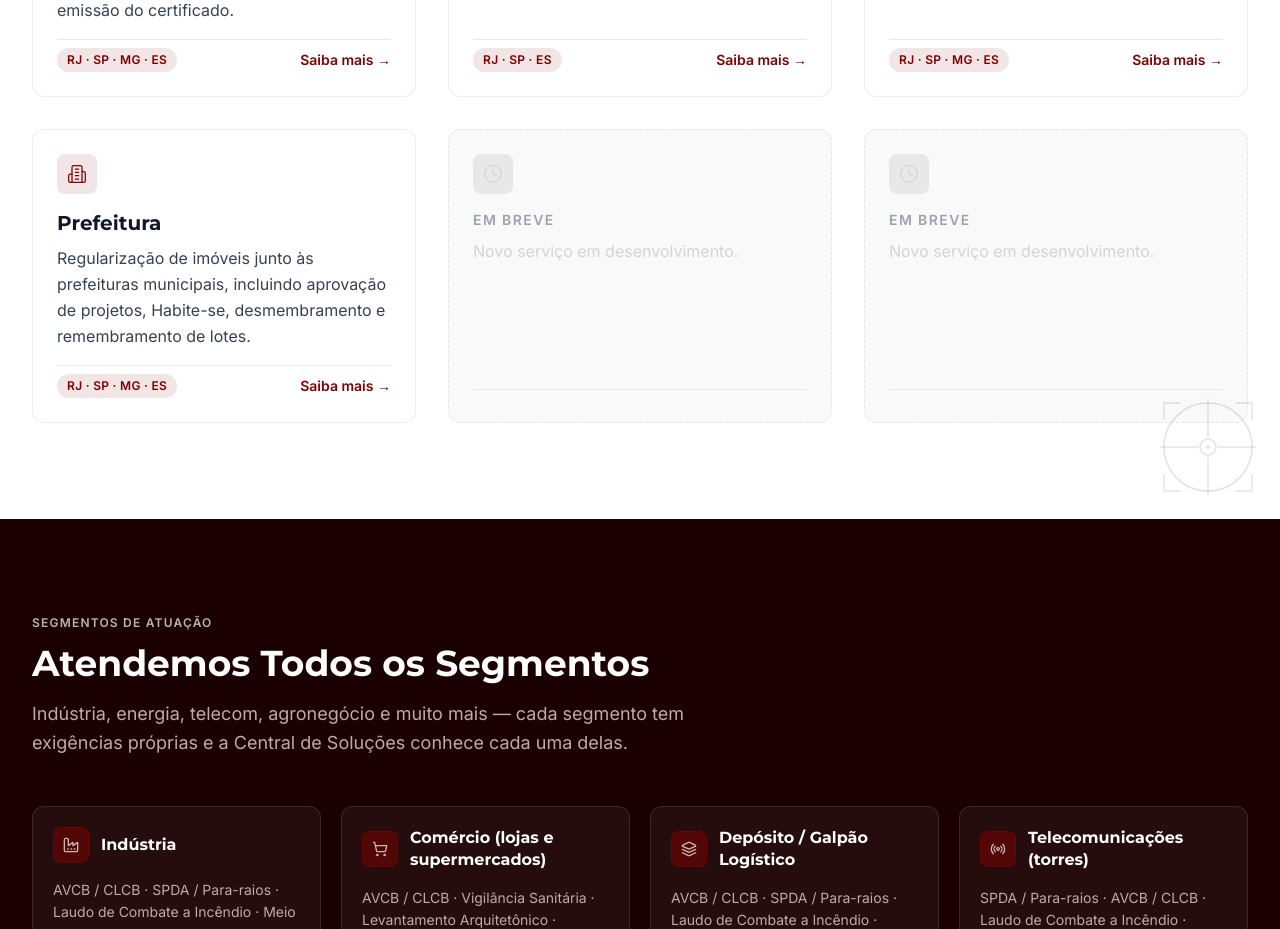
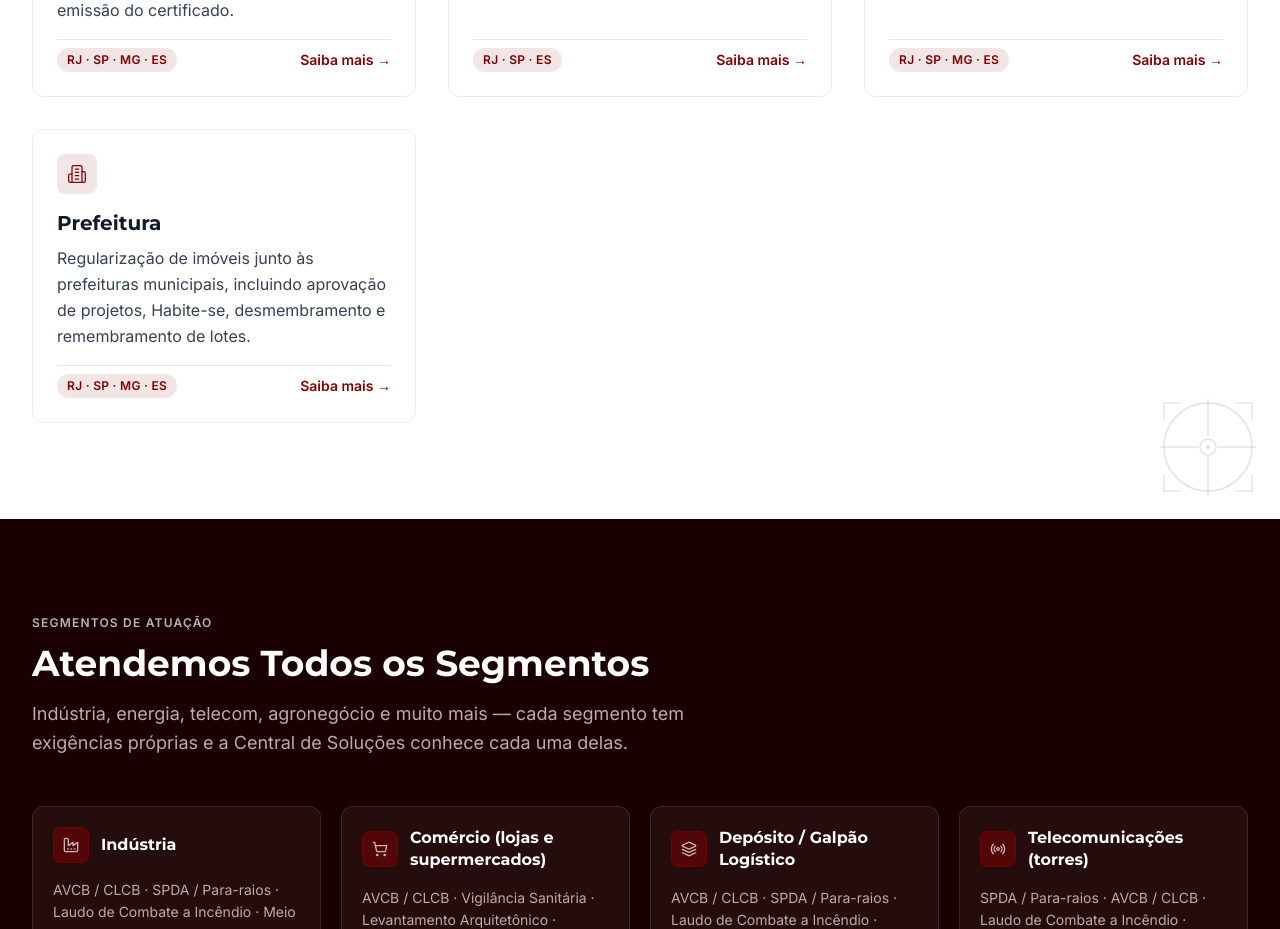
Before and after one commit to BarcelosMoises/Landing-Page-Central, a Next.js app: page / in a window 1280 px wide. Shown: the part 2100-3029 px from the top of the page. Built offline with nearby package versions, Linux system fonts and the light colour scheme.

Commit message:
refactor: remove "Em breve" placeholder cards from homepage ServicosTabs

```diff
--- a/app/(homepage)/page.tsx
+++ b/app/(homepage)/page.tsx
@@ -15,7 +15,6 @@ import {
   getServicosPorCategoria,
   getWhatsAppUrl,
   contato,
-  type Servico,
 } from "@/data/servicos";
 
 // ─── Metadata ──────────────────────────────────────────────────────────────────────────────
@@ -71,44 +70,13 @@ const websiteJsonLd = {
   },
 };
 
-// ─── Helper: preenche até o próximo múltiplo de 3 com mock cards ──────────────────
-
-export type ServicoOuPlaceholder = Servico & { isPlaceholder?: boolean };
-
-function padServicos(lista: readonly Servico[]): ServicoOuPlaceholder[] {
-  const remainder = lista.length % 3;
-  if (remainder === 0) return [...lista];
-  const needed = 3 - remainder;
-  const placeholders: ServicoOuPlaceholder[] = Array.from(
-    { length: needed },
-    (_, i) => ({
-      id: `placeholder-${i}`,
-      slug: `placeholder-${i}`,
-      nome: "Em breve",
-      nomeAbreviado: "Em breve",
-      categoria: "legalizacao" as const,
-      descricao: "Novo serviço em desenvolvimento. Entre em contato para mais informações.",
-      orgaos: [],
-      estados: [],
-      coberturaNacional: false,
-      itens: [],
-      iconeLucide: "Clock",
-      pathRota: "/",
-      isPlaceholder: true,
-    })
-  );
-  return [...lista, ...placeholders];
-}
-
 // ─── Dados das tabs ─────────────────────────────────────────────────────────────────────
-const servicosLegalizacao = padServicos(getServicosPorCategoria("legalizacao"));
-const servicosProjetos = padServicos(
-  getServicosPorCategoria("projeto").filter((s) => s.exibirNaTabs !== false)
-);
-const servicosLaudos = padServicos([
+const servicosLegalizacao = getServicosPorCategoria("legalizacao");
+const servicosProjetos = getServicosPorCategoria("projeto").filter((s) => s.exibirNaTabs !== false);
+const servicosLaudos = [
   ...getServicosPorCategoria("laudo"),
   ...getServicosPorCategoria("instalacao"),
-]);
+];
 
 const PILARES_HERO = [
   {
--- a/components/ServicosTabs.tsx
+++ b/components/ServicosTabs.tsx
@@ -6,7 +6,7 @@
  * Client Component isolado. Toda a lógica de estado (tab ativa) fica aqui;
  * o app/page.tsx permanece Server Component e passa os dados via props.
  *
- * Props são arrays de ServicoOuPlaceholder[] serializáveis.
+ * Props são arrays de Servico[] serializáveis.
  * Nunca importar `servicos` diretamente aqui — receber sempre via props.
  *
  * Estrutura das tabs:
@@ -17,7 +17,7 @@
  * SEO: todos os painéis renderizam no DOM; painéis inativos ocultados com
  * `hidden` (Tailwind → display:none via CSS, indexado pelo Googlebot).
  *
- * Grid: sempre múltiplo de 3. Placeholders preenchidos pelo page.tsx.
+ * Grid: colunas responsivas (1/2/3); sem placeholders.
  */
 
 import { useState, useRef } from "react";
@@ -33,12 +33,10 @@ import {
   Radio,
   FileText,
   Ruler,
-  Clock,
   type LucideProps,
 } from "lucide-react";
 import Link from "next/link";
 import { type Servico } from "@/data/servicos";
-import { type ServicoOuPlaceholder } from "@/app/(homepage)/page";
 import { CrosshairDecor } from "@/components/CrosshairDecor";
 
 // ─── Tipos ───────────────────────────────────────────────────────────────────────────────
@@ -46,9 +44,9 @@ import { CrosshairDecor } from "@/components/CrosshairDecor";
 type TabId = "legalizacao" | "projetos" | "laudos";
 
 export interface ServicosTabsProps {
-  legalizacao: readonly ServicoOuPlaceholder[];
-  projetos: readonly ServicoOuPlaceholder[];
-  laudos: readonly ServicoOuPlaceholder[];
+  legalizacao: readonly Servico[];
+  projetos: readonly Servico[];
+  laudos: readonly Servico[];
 }
 
 // ─── Mapa de ícones ──────────────────────────────────────────────────────────────────────────
@@ -66,7 +64,6 @@ const ICON_MAP: Record<string, IconComponent> = {
   Radio,
   FileText,
   Ruler,
-  Clock,
 };
 
 // ─── Configuração das tabs ───────────────────────────────────────────────────────────────────
@@ -179,37 +176,6 @@ function ServicoCard({ servico }: { servico: Servico }) {
   );
 }
 
-// ─── Sub-componente: card placeholder "Em breve" ─────────────────────────────────────────
-//
-// Visual discreto para não confundir o usuário:
-// - borda tracejada, fundo off-white, sem link, sem badge
-// - ícone Clock + label "Em breve"
-// - aria-hidden para não poluir leitores de tela
-
-function ServicoCardPlaceholder() {
-  return (
-    <article
-      aria-hidden="true"
-      className="border border-dashed border-neutral-200 rounded-xl p-6 flex flex-col gap-4 h-full bg-neutral-50/60 select-none"
-    >
-      <div className="w-10 h-10 rounded-lg flex items-center justify-center flex-shrink-0 bg-neutral-100">
-        <Clock className="w-5 h-5 text-neutral-300" strokeWidth={1.5} aria-hidden="true" />
-      </div>
-
-      <div className="flex flex-col gap-2 flex-1">
-        <p className="text-sm font-semibold text-neutral-400 uppercase tracking-widest">
-          Em breve
-        </p>
-        <p className="text-neutral-300 text-base leading-relaxed">
-          Novo serviço em desenvolvimento.
-        </p>
-      </div>
-
-      <div className="mt-auto pt-2 border-t border-neutral-100" />
-    </article>
-  );
-}
-
 // ─── Sub-componente: painel de conteúdo da tab ────────────────────────────────────────────
 
 function TabPanel({
@@ -219,7 +185,7 @@ function TabPanel({
   inView,
 }: {
   id: TabId;
-  servicos: readonly ServicoOuPlaceholder[];
+  servicos: readonly Servico[];
   isActive: boolean;
   inView: boolean;
 }) {
@@ -244,11 +210,7 @@ function TabPanel({
             className="list-none"
             variants={itemVariants}
           >
-            {servico.isPlaceholder ? (
-              <ServicoCardPlaceholder />
-            ) : (
-              <ServicoCard servico={servico} />
-            )}
+            <ServicoCard servico={servico} />
           </motion.li>
         ))}
       </motion.ul>
@@ -267,7 +229,7 @@ export function ServicosTabs({
   const secaoRef = useRef<HTMLElement>(null);
   const inView = useInView(secaoRef, { once: true, margin: "-8%" });
 
-  const paineis: Record<TabId, readonly ServicoOuPlaceholder[]> = {
+  const paineis: Record<TabId, readonly Servico[]> = {
     legalizacao,
     projetos,
     laudos,
```
Also changed, not shown: 1 other file (tests, documents, lock files or other folders).
